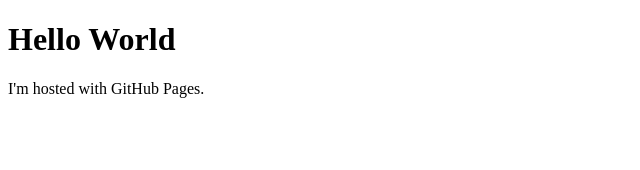
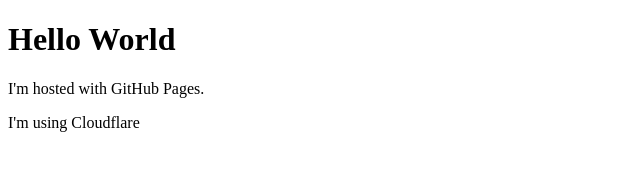
Before and after one commit to razinhaq/test, a plain HTML site: page index.html in a window 1280 px wide. Shown: the whole page, without its empty margins (0-640 px from the left). Drawn offline with Linux system fonts and the light colour scheme.

Commit message:
Update index.html

```diff
--- a/index.html
+++ b/index.html
@@ -3,5 +3,6 @@
 <body>
 <h1>Hello World</h1>
 <p>I'm hosted with GitHub Pages.</p>
+<article>I'm using Cloudflare</article>
 </body>
 </html>
```
